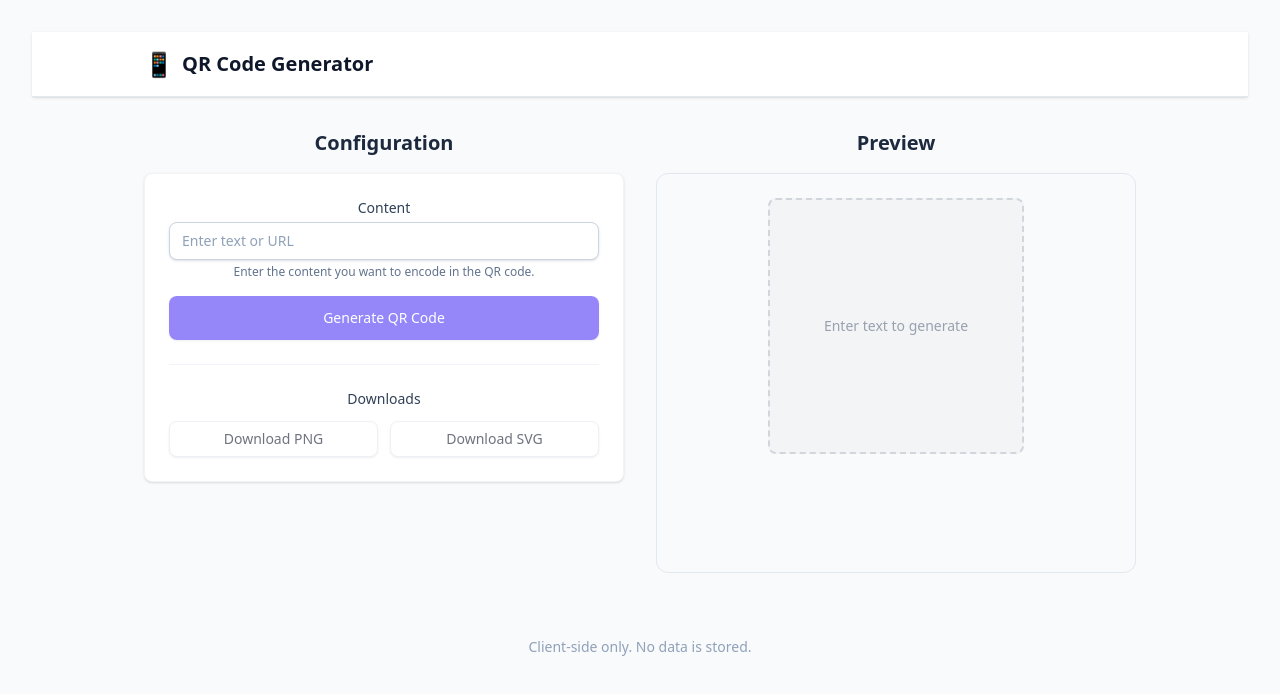
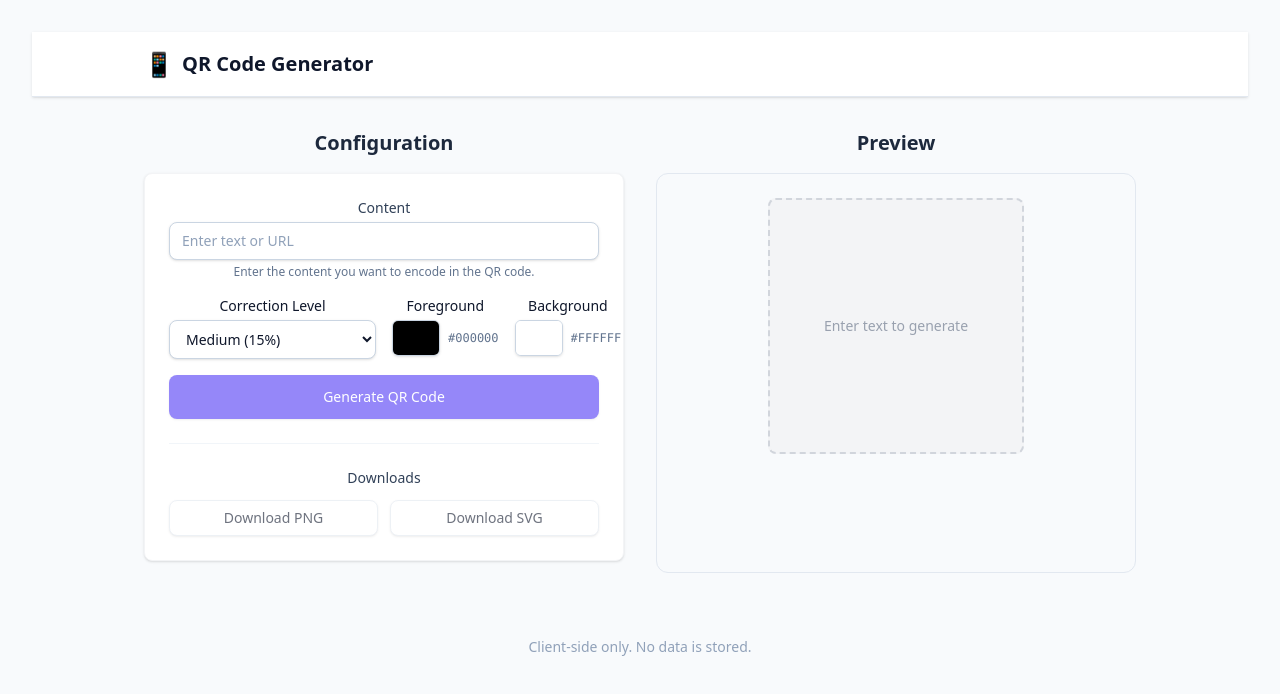
Before and after one commit to pyaethu-aung/qr-generator, a React (Vite) app: page / in a window 1280 px wide. Shown: the top 694 px of the page. Built offline with nearby package versions, Linux system fonts and the light colour scheme.

Commit message:
Implement 001 T016 Color and EC Level Select
Update QRControls to add Color Pickers (FG/BG) and EC Level Select in
src/components/feature/qr/QRControls.tsx

```diff
--- a/specs/001-qr-generator-mvp/tasks.md
+++ b/specs/001-qr-generator-mvp/tasks.md
@@ -41,7 +41,7 @@
 *Goal: Allow users to customize foreground/background colors and error correction level.*
 *Independent Test: Change color/EC level, click Generate, verify visual update and download consistency.*
 
-- [ ] T016 [US3] Update QRControls to add Color Pickers (FG/BG) and EC Level Select in src/components/feature/qr/QRControls.tsx
+- [x] T016 [US3] Update QRControls to add Color Pickers (FG/BG) and EC Level Select in src/components/feature/qr/QRControls.tsx
 - [ ] T017 [US3] Update QRPreview to accept and render dynamic colors/EC level in src/components/feature/qr/QRPreview.tsx
 - [ ] T018 [US3] Update useQRGenerator download logic to use customized config in src/hooks/useQRGenerator.ts
 - [ ] T019 [US3] Add unit tests for configuration updates in src/components/feature/qr/__tests__/QRControls.test.tsx
--- a/src/components/feature/qr/QRControls.tsx
+++ b/src/components/feature/qr/QRControls.tsx
@@ -1,9 +1,16 @@
 import { Button } from '../../common/Button'
 import { Input } from '../../common/Input'
+import type { QRErrorCorrectionLevel } from '../../../types/qr'
 
 interface QRControlsProps {
   value: string
   onValueChange: (value: string) => void
+  ecLevel: QRErrorCorrectionLevel
+  onEcLevelChange: (level: QRErrorCorrectionLevel) => void
+  fgColor: string
+  onFgColorChange: (color: string) => void
+  bgColor: string
+  onBgColorChange: (color: string) => void
   onGenerate: () => void
   isGenerating?: boolean
   onDownloadPng?: () => void
@@ -14,6 +21,12 @@ interface QRControlsProps {
 export const QRControls = ({
   value,
   onValueChange,
+  ecLevel,
+  onEcLevelChange,
+  fgColor,
+  onFgColorChange,
+  bgColor,
+  onBgColorChange,
   onGenerate,
   isGenerating = false,
   onDownloadPng,
@@ -35,6 +48,61 @@ export const QRControls = ({
           <p className="text-xs text-slate-500">
             Enter the content you want to encode in the QR code.
           </p>
+        </div>
+
+        <div className="grid grid-cols-1 sm:grid-cols-2 gap-4">
+          <div className="flex flex-col gap-1">
+            <label className="text-sm font-medium text-slate-900">Correction Level</label>
+            <select
+              className="block w-full rounded-lg border border-slate-300 bg-white px-3 py-2 text-sm text-slate-900 shadow-sm focus:outline-none focus:ring-2 focus:ring-indigo-500 focus:border-indigo-500 transition-colors disabled:bg-slate-100 disabled:text-slate-500"
+              value={ecLevel}
+              onChange={(e) => onEcLevelChange(e.target.value as QRErrorCorrectionLevel)}
+              disabled={isGenerating}
+            >
+              <option value="L">Low (7%)</option>
+              <option value="M">Medium (15%)</option>
+              <option value="Q">Quartile (25%)</option>
+              <option value="H">High (30%)</option>
+            </select>
+          </div>
+
+          <div className="flex gap-4">
+            <div className="flex-1 flex flex-col gap-1">
+              <label className="text-sm font-medium text-slate-900">Foreground</label>
+              <div className="flex items-center gap-2">
+                <div className="relative w-12 h-9 overflow-hidden rounded-md border border-slate-300 shadow-sm">
+                  <input
+                    type="color"
+                    value={fgColor}
+                    onChange={(e) => onFgColorChange(e.target.value)}
+                    disabled={isGenerating}
+                    className="absolute -top-1/2 -left-1/2 w-[200%] h-[200%] p-0 cursor-pointer border-0"
+                  />
+                </div>
+                <span className="text-xs text-slate-500 font-mono uppercase truncate max-w-[4rem]">
+                  {fgColor}
+                </span>
+              </div>
+            </div>
+
+            <div className="flex-1 flex flex-col gap-1">
+              <label className="text-sm font-medium text-slate-900">Background</label>
+              <div className="flex items-center gap-2">
+                <div className="relative w-12 h-9 overflow-hidden rounded-md border border-slate-300 shadow-sm">
+                  <input
+                    type="color"
+                    value={bgColor}
+                    onChange={(e) => onBgColorChange(e.target.value)}
+                    disabled={isGenerating}
+                    className="absolute -top-1/2 -left-1/2 w-[200%] h-[200%] p-0 cursor-pointer border-0"
+                  />
+                </div>
+                <span className="text-xs text-slate-500 font-mono uppercase truncate max-w-[4rem]">
+                  {bgColor}
+                </span>
+              </div>
+            </div>
+          </div>
         </div>
 
         <Button
--- a/src/components/feature/qr/QRGenerator.tsx
+++ b/src/components/feature/qr/QRGenerator.tsx
@@ -2,11 +2,18 @@ import { QRControls } from './QRControls'
 import { QRPreview } from './QRPreview'
 import { useQRGenerator } from '../../../hooks/useQRGenerator'
 
+/* eslint-disable @typescript-eslint/no-unsafe-assignment, @typescript-eslint/no-unsafe-call, @typescript-eslint/no-unsafe-member-access */
 export const QRGenerator = () => {
   const {
     config,
     inputValue,
     setInputValue,
+    inputEcLevel,
+    setInputEcLevel,
+    inputFgColor,
+    setInputFgColor,
+    inputBgColor,
+    setInputBgColor,
     generateQRCode,
     isGenerating,
     downloadPng,
@@ -20,6 +27,12 @@ export const QRGenerator = () => {
         <QRControls
           value={inputValue}
           onValueChange={setInputValue}
+          ecLevel={inputEcLevel}
+          onEcLevelChange={setInputEcLevel}
+          fgColor={inputFgColor}
+          onFgColorChange={setInputFgColor}
+          bgColor={inputBgColor}
+          onBgColorChange={setInputBgColor}
           onGenerate={generateQRCode}
           isGenerating={isGenerating}
           onDownloadPng={() => void downloadPng()}
@@ -30,7 +43,7 @@ export const QRGenerator = () => {
 
       <div className="flex flex-col gap-4">
         <h2 className="text-xl font-semibold text-slate-800">Preview</h2>
-        <div className="flex items-start justify-center p-6 bg-slate-50 rounded-xl border border-slate-200 min-h-[400px]">
+        <div className="flex items-start justify-center p-6 bg-slate-50 rounded-xl border border-slate-200 min-h-100">
           <QRPreview {...config} />
         </div>
       </div>
--- a/src/hooks/useQRGenerator.ts
+++ b/src/hooks/useQRGenerator.ts
@@ -1,15 +1,38 @@
 import { useState, useCallback } from 'react'
 import QRCode from 'qrcode'
-import type { QRConfig } from '../types/qr'
+import type { QRConfig, QRErrorCorrectionLevel } from '../types/qr'
 import { DEFAULT_QR_CONFIG, QR_SIZE_DOWNLOAD } from '../data/defaults'
 import { downloadBlob } from '../utils/download'
 
-export const useQRGenerator = () => {
+export interface UseQRGeneratorReturn {
+  config: QRConfig
+  inputValue: string
+  setInputValue: (value: string) => void
+  inputEcLevel: QRErrorCorrectionLevel
+  setInputEcLevel: (level: QRErrorCorrectionLevel) => void
+  inputFgColor: string
+  setInputFgColor: (color: string) => void
+  inputBgColor: string
+  setInputBgColor: (color: string) => void
+  generateQRCode: () => void
+  isGenerating: boolean
+  downloadPng: () => Promise<void>
+  downloadSvg: () => Promise<void>
+}
+
+export const useQRGenerator = (): UseQRGeneratorReturn => {
   // config holds the current configuration for the displayed QR code
   const [config, setConfig] = useState<QRConfig>(DEFAULT_QR_CONFIG)
 
-  // inputValue holds the text in the input field, which might not be generated yet
+  // inputValue holds the text in the input field
   const [inputValue, setInputValue] = useState<string>('')
+
+  // Input states for customization (not applied until Generate is clicked)
+  const [inputEcLevel, setInputEcLevel] = useState<QRErrorCorrectionLevel>(
+    DEFAULT_QR_CONFIG.ecLevel,
+  )
+  const [inputFgColor, setInputFgColor] = useState<string>(DEFAULT_QR_CONFIG.fgColor)
+  const [inputBgColor, setInputBgColor] = useState<string>(DEFAULT_QR_CONFIG.bgColor)
 
   const [isGenerating, setIsGenerating] = useState<boolean>(false)
 
@@ -23,10 +46,13 @@ export const useQRGenerator = () => {
     setConfig((prev) => ({
       ...prev,
       value: inputValue,
+      ecLevel: inputEcLevel,
+      fgColor: inputFgColor,
+      bgColor: inputBgColor,
     }))
 
     setIsGenerating(false)
-  }, [inputValue])
+  }, [inputValue, inputEcLevel, inputFgColor, inputBgColor])
 
   const downloadPng = useCallback(async () => {
     if (!config.value) return
@@ -59,6 +85,7 @@ export const useQRGenerator = () => {
 
     try {
       // Generate SVG string using 'qrcode' library
+      // eslint-disable-next-line @typescript-eslint/no-base-to-string
       const svgString = await QRCode.toString(config.value, {
         type: 'svg',
         errorCorrectionLevel: config.ecLevel,
@@ -81,6 +108,12 @@ export const useQRGenerator = () => {
     config,
     inputValue,
     setInputValue,
+    inputEcLevel,
+    setInputEcLevel,
+    inputFgColor,
+    setInputFgColor,
+    inputBgColor,
+    setInputBgColor,
     generateQRCode,
     isGenerating,
     downloadPng,
--- a/tsconfig.app.json
+++ b/tsconfig.app.json
@@ -7,6 +7,7 @@
     "module": "ESNext",
     "types": ["vite/client", "vitest/globals"],
     "skipLibCheck": true,
+    "esModuleInterop": true,
 
     /* Bundler mode */
     "moduleResolution": "bundler",
```
